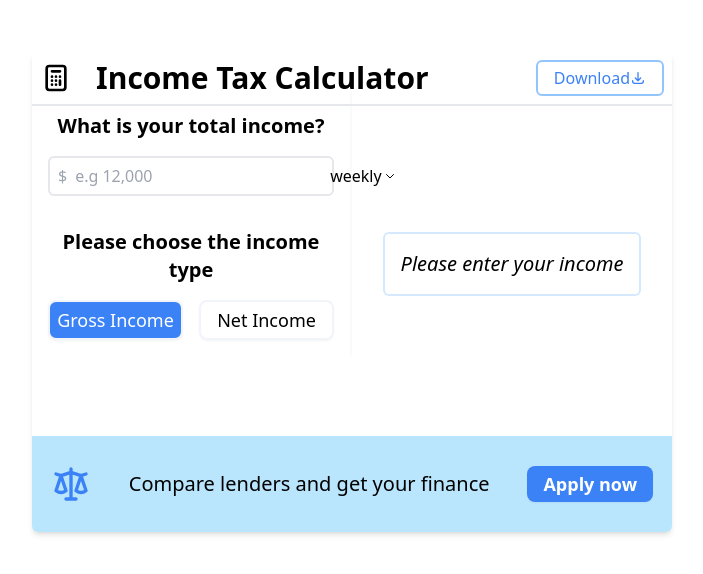
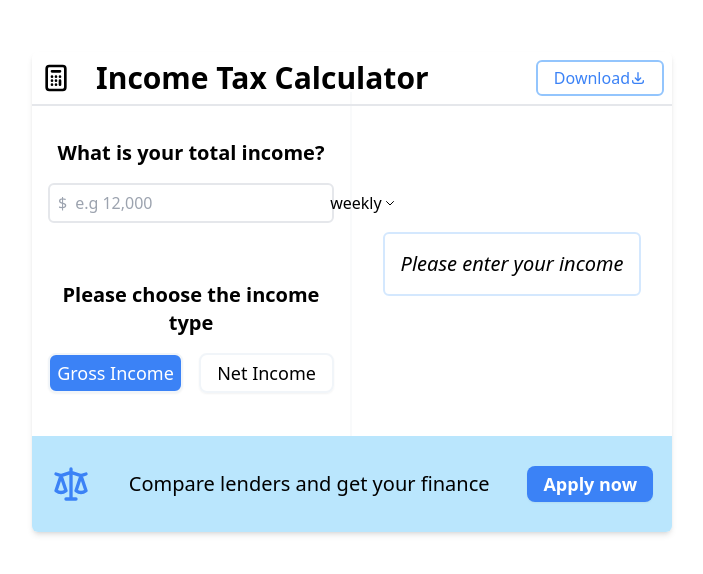
Before and after one commit to TheDilp/tax-calculator, a React app: page / in a window 1280 px wide. Shown: the part 108-682 px from the top of the page, without its empty margins (288-991 px from the left). Built offline with nearby package versions, Linux system fonts and the light colour scheme.

Commit message:
Added download button in responsive version

```diff
--- a/package.json
+++ b/package.json
@@ -26,6 +26,7 @@
   },
   "dependencies": {
     "react": "^18.2.0",
+    "react-csv": "^2.2.2",
     "react-dom": "^18.2.0"
   }
 }
--- a/src/components/Inputs/IncomeTypeInput.jsx
+++ b/src/components/Inputs/IncomeTypeInput.jsx
@@ -1,5 +1,5 @@
 import React from "react";
-import ToggleButton from "../Util/ToggleButton";
+import ToggleButton from "../Util/Buttons/ToggleButton";
 
 export default function IncomeTypeInput() {
   return (
--- a/src/components/Inputs/InputsWrapper.jsx
+++ b/src/components/Inputs/InputsWrapper.jsx
@@ -4,7 +4,7 @@ import IncomeInput from "./IncomeInput";
 
 export default function InputsWrapper() {
   return (
-    <div className="flex flex-col justify-evenly w-full border-r-2 border-gray-50 p-4 lg:gap-y-8">
+    <div className="flex flex-col lg:h-full justify-evenly w-full border-r-2 border-gray-50 p-4 lg:gap-y-8">
       <div className="w-full space-y-4">
         <h2 className="text-center text-xl font-semibold mt-1">
           What is your total income?
--- a/src/components/Results/ResultsWrapper.jsx
+++ b/src/components/Results/ResultsWrapper.jsx
@@ -1,5 +1,6 @@
 import React, { useContext, useState } from "react";
 import { formatter, IncomeContext } from "../../contexts/IncomeContext";
+import DownloadButton from "../Util/Buttons/DownloadButton";
 import Dropdown from "../Util/Dropdown";
 import EnterIncomeWarn from "./EnterIncomeWarn";
 import ResultsTable from "./ResultsTable";
@@ -26,6 +27,7 @@ export default function ResultsWrapper() {
       </div>
       <div className="">
         <ResultsTable />
+        <DownloadButton />
       </div>
     </div>
   );
--- /dev/null
+++ b/src/components/Util/Buttons/DownloadButton.jsx
@@ -0,0 +1,10 @@
+import React from "react";
+import DownloadIcon from "../Icons/DownloadIcon";
+
+export default function DownloadButton() {
+  return (
+    <button className="ml-auto flex lg:hidden items-center py-1 px-4 rounded-md border-2 border-blue-300 text-blue-500 hover:bg-blue-500 hover:text-white">
+      Download <DownloadIcon />
+    </button>
+  );
+}
--- a/src/components/Util/ToggleButton.jsx
+++ b/src/components/Util/Buttons/ToggleButton.jsx
@@ -1,5 +1,5 @@
 import React, { useContext } from "react";
-import { IncomeContext } from "../../contexts/IncomeContext";
+import { IncomeContext } from "../../../contexts/IncomeContext";
 
 export default function ToggleButton({ title, type }) {
   const { incomeData, dispatch } = useContext(IncomeContext);
--- a/src/components/Wrapper.jsx
+++ b/src/components/Wrapper.jsx
@@ -3,9 +3,9 @@ import IncomeProvider from "../contexts/IncomeContext";
 import Footer from "./Footer/Footer";
 import InputsWrapper from "./Inputs/InputsWrapper";
 import ResultsWrapper from "./Results/ResultsWrapper";
-import CalcButton from "./Util/CalcButton";
+import CalcButton from "./Util/Buttons/CalcButton";
 import CalculatorTitle from "./Util/CalculatorTitle";
-import TabButton from "./Util/TabButton";
+import TabButton from "./Util/Buttons/TabButton";
 
 export default function Wrapper() {
   const [page, setPage] = useState(0);
@@ -30,7 +30,7 @@ export default function Wrapper() {
       <div className="w-full flex flex-row h-86">
         <IncomeProvider>
           <div
-            className={`w-full lg:w-1/2 flex-wrap content-evenly lg:content-start  ${
+            className={`w-full lg:w-1/2 flex-wrap content-evenly   ${
               page === 1 ? "hidden lg:flex " : "flex"
             }`}
           >
```
Also changed, not shown: src/components/Util/Buttons/CalcButton.jsx (renamed from src/components/Util/CalcButton.jsx), src/components/Util/Buttons/TabButton.jsx (renamed from src/components/Util/TabButton.jsx), 1 other file (tests, documents, lock files or other folders).
